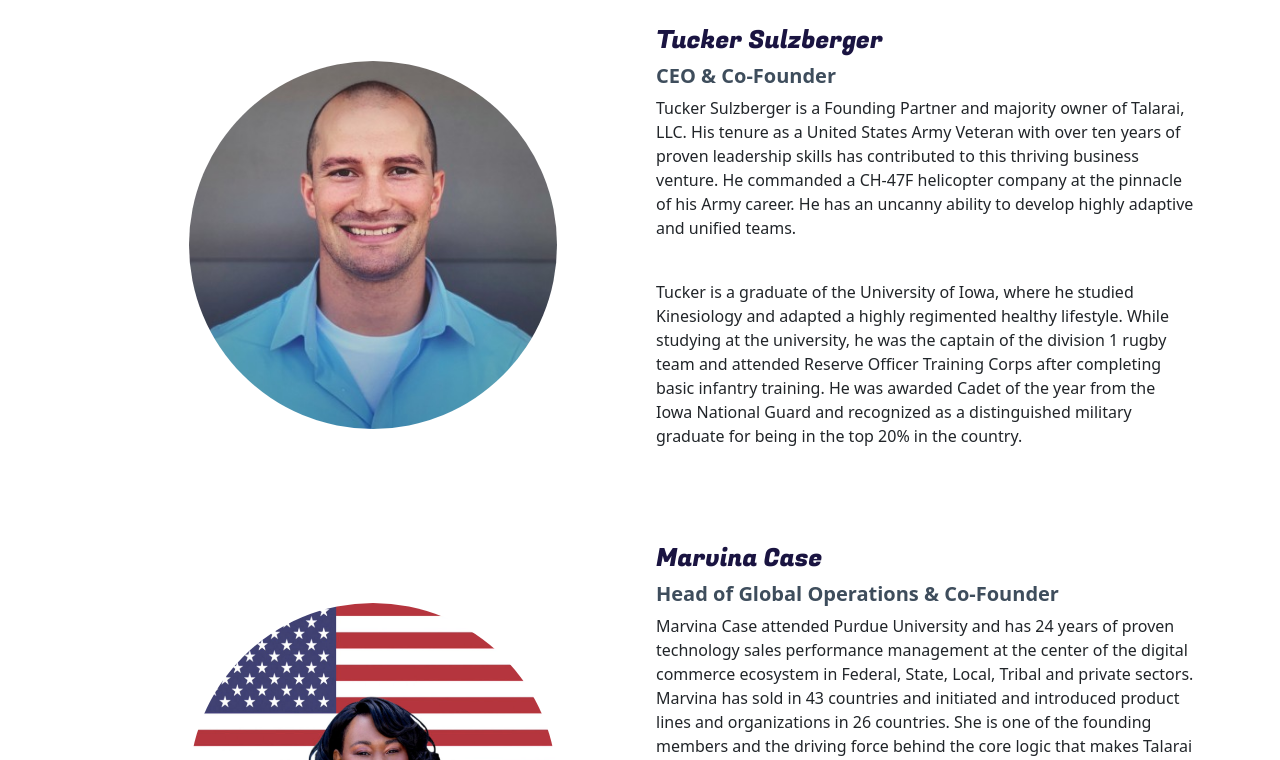
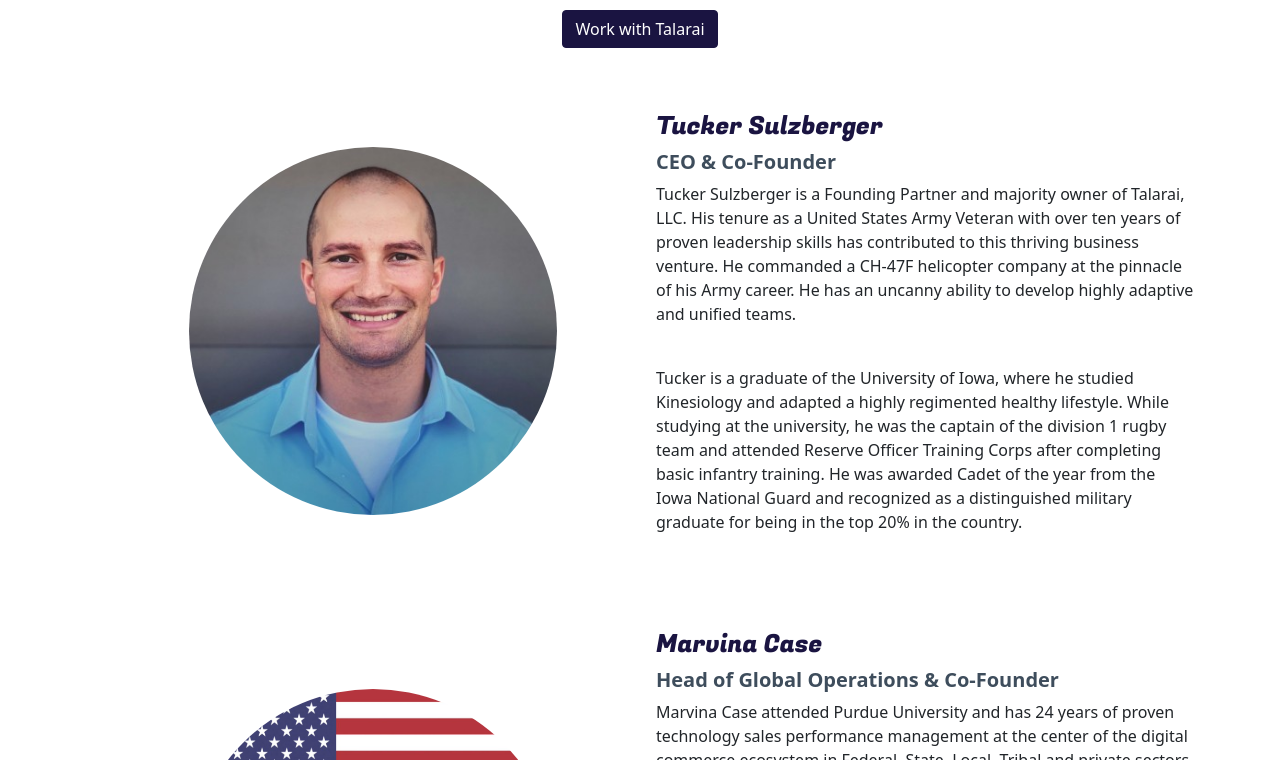
Before and after one commit to eshelton328/talarai, a React app: page /about in a window 1280 px wide. Shown: the part 340-1100 px from the top of the page. Built offline with nearby package versions, Linux system fonts and the light colour scheme.

Commit message:
Added button to like to Contact page

```diff
--- a/client/src/assets/css/styles.css
+++ b/client/src/assets/css/styles.css
@@ -176,6 +176,22 @@ body, html {
   margin-bottom: 3rem;
 }
 
+.work-btn {
+  margin-bottom: 3rem;
+}
+.btn-primary {
+    color: #fff;
+    background-color: #1A1441;
+    border-color: #1A1441;
+}
+
+.btn-primary:hover {
+  color: #1A1441;
+  background-color: #FEE247;
+  border-color: #FEE247;
+}
+
+
 .about-col {
   /* border: 1px solid black; */
   display: flex;
@@ -225,8 +241,8 @@ ul {
 }
 
 .news-letter {
-  margin-top: .5rem;
-  margin-bottom: .5rem;
+  margin-top: 1rem;
+  margin-bottom: 1rem;
 }
 
 .contact-pos {
--- a/client/src/pages/About.js
+++ b/client/src/pages/About.js
@@ -10,6 +10,7 @@ import {
   Container,
   Row,
   Col,
+	Button
 } from 'react-bootstrap';
 
 const tucker = new PageData(['Tucker Sulzberger', 'CEO & Co-Founder'], ['Tucker Sulzberger is a Founding Partner and majority owner of Talarai, LLC.  His tenure as a United States Army Veteran with over ten years of proven leadership skills has contributed to this thriving business venture. He commanded a CH-47F helicopter company at the pinnacle of his Army career. He has an uncanny ability to develop highly adaptive and unified teams.', 'Tucker is a graduate of the University of Iowa, where he studied Kinesiology and adapted a highly regimented healthy lifestyle. While studying at the university, he was the captain of the division 1 rugby team and attended Reserve Officer Training Corps after completing basic infantry training. He was awarded Cadet of the year from the Iowa  National Guard and recognized as a distinguished military graduate for being in the top 20% in the country.'], Tucker);
@@ -24,6 +25,11 @@ const About = () => {
 			<NavBar curr={'about'} />
 			<Container>
 				<PageTitle title={'About Us'} />
+				<Row className='work-btn'>
+					<Col className='center'>
+						<Button href='/contact'>Work with Talarai</Button>
+					</Col>
+				</Row>
 				{data.map((item, i) =>
 					<AboutCard content={item} key={i} />
 				)}
```
Also changed, not shown: client/src/assets/img/sdvosb.jpeg (added).
